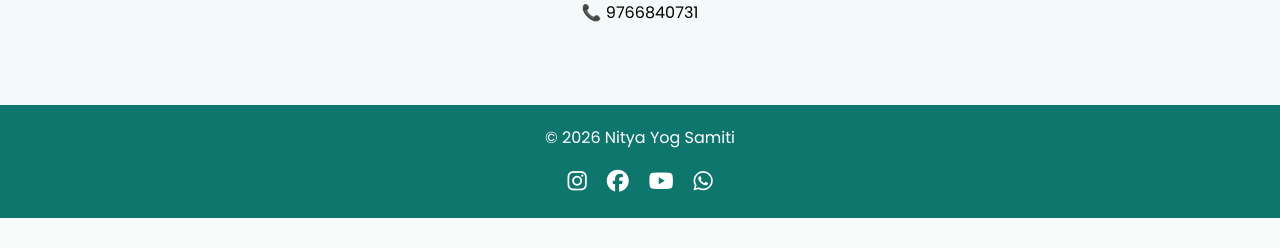
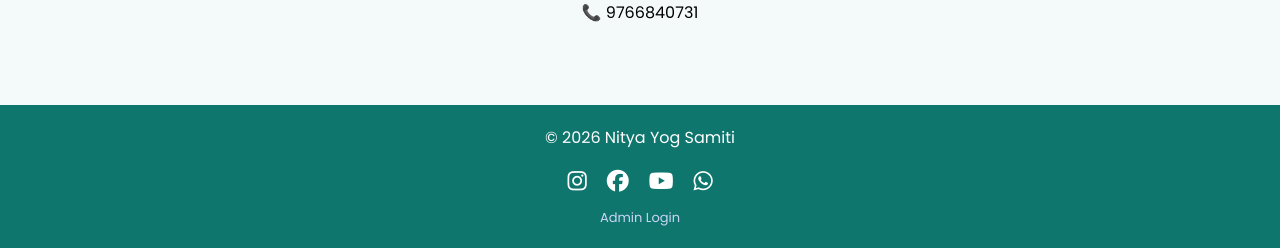
Before and after one commit to tejaskotalwar2003/Nitya-Yog-Samiti-Website, a FastAPI app: page / in a window 1280 px wide. Shown: the part 3867-4115 px from the top of the page. Before the commit the page ends 4085 px from the top, so only its background shows below. Run offline with FastAPI, Linux system fonts and the light colour scheme.

Commit message:
Update index1.html

```diff
--- a/templates/index1.html
+++ b/templates/index1.html
@@ -650,6 +650,12 @@ transform:scale(1.2);
 
     </div>
 
+    <p style="margin-top:10px; font-size:13px;">
+        <a href="/login-page" style="color:#cbd5f5; text-decoration:none;">
+          Admin Login
+        </a>
+      </p>
+
 </footer>
 
 <script src="https://unpkg.com/aos@2.3.1/dist/aos.js"></script>
```
